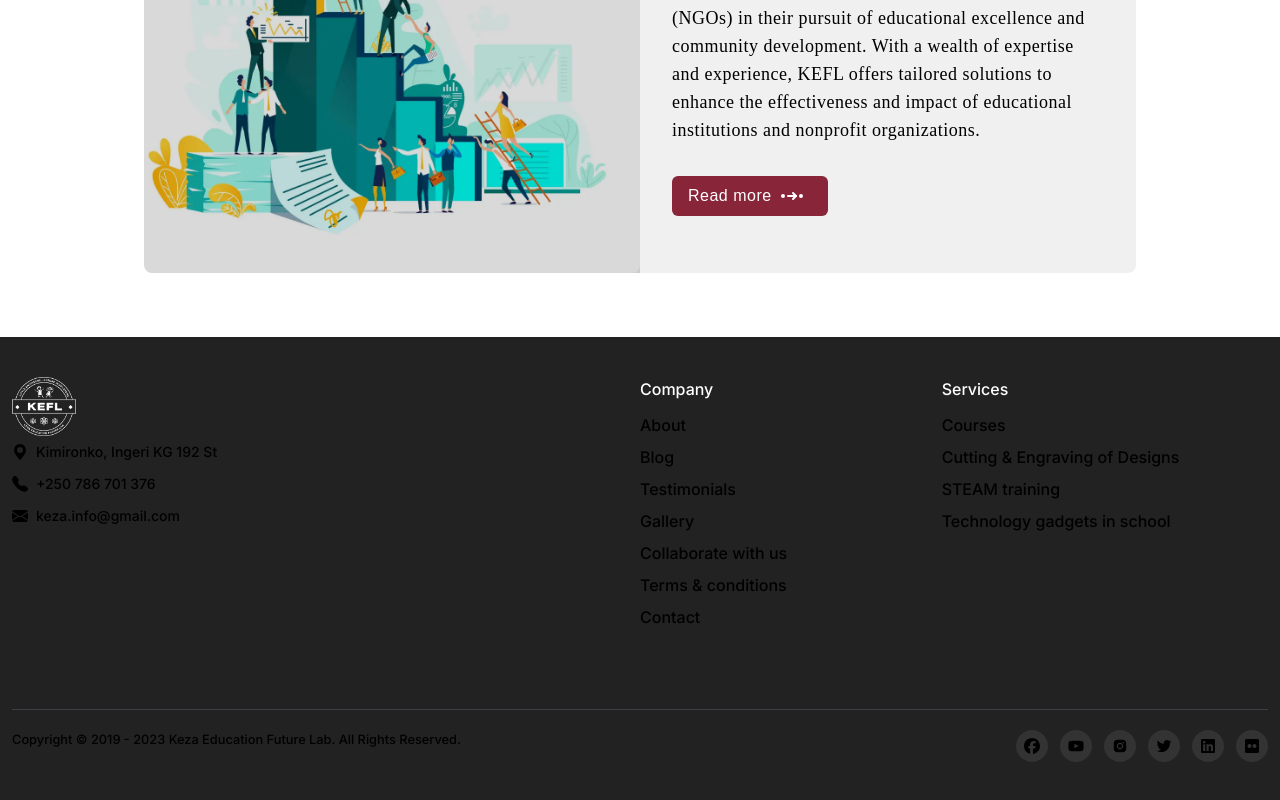
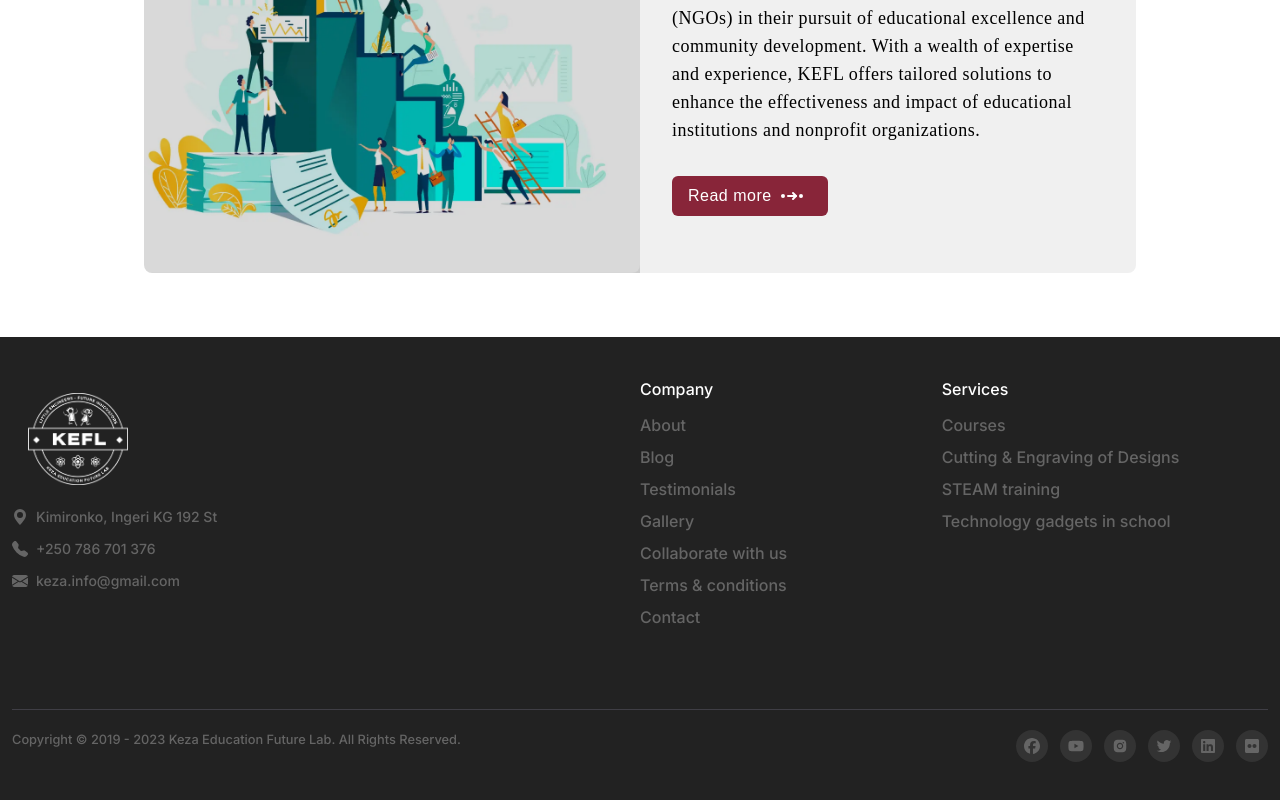
Before and after one commit to Richard7359/keza, a Next.js app: page /home in a window 1280 px wide. Shown: the part 4505-5305 px from the top of the page. Built offline with nearby package versions, Linux system fonts and the light colour scheme.

Commit message:
feature : footer done

```diff
--- a/app/components/home/sections/Footer.tsx
+++ b/app/components/home/sections/Footer.tsx
@@ -7,17 +7,18 @@ import { AiFillInstagram } from "react-icons/ai";
 import { IoLogoTwitter } from "react-icons/io";
 import { FaLinkedin } from "react-icons/fa6";
 import { FaFlickr } from "react-icons/fa";
+import Link from "next/link";
 
 const Footer = () => {
   return (
-    <footer className="py-10 px-3 m-0 bg-darkGrey">
+    <footer className="py-10 px-3 m-0 bg-darkGrey text-footer">
       <div className="container mx-auto grid md:grid-cols-2">
         <div className="w-fit">
           <div>
             <Image
               src={Keza_logo}
               alt="KEFL Logo image"
-              className="w-20 md:w-16 object-cover"
+              className="w-[100px] md:w-[100px] object-cover m-4"
             />
           </div>
           <ul className="text-sm leading-8">
@@ -117,7 +118,7 @@ const Footer = () => {
 
           <div className="mt-8 md:mt-0">
             <p className="mb-3 text-white">Services</p>
-            <div className="flex flex-col text-base gap-2">
+            <div className="flex flex-col text-base gap-2 ">
               <a href="/course/all-courses.html" className="hover:text-white">
                 Courses
               </a>
@@ -147,27 +148,39 @@ const Footer = () => {
 
         <div className="flex gap-3 mb-5">
           <div className="bg-[#333] p-2 w-8 h-8 rounded-full flex justify-center items-center hover:bg-[#555] hover:text-white cursor-pointer">
+            <Link href="https://www.facebook.com/profile.php?id=100076079992000&mibextid=ZbWKwL" target="_blank" rel="noopener noreferrer">
               <FaFacebook />
+            </Link>{" "}
           </div>
 
           <div className="bg-[#333] p-2 w-8 h-8 rounded-full flex justify-center items-center hover:bg-[#555] hover:text-white cursor-pointer">
+            <Link href="https://www.youtube.com/channel/UCVMjhqFl3WtHF20a9RjvMLQ" target="_blank" rel="noopener noreferrer">
               <FaYoutube />
+            </Link>{" "}
           </div>
 
           <div className="bg-[#333] p-2 w-8 h-8 rounded-full flex justify-center items-center hover:bg-[#555] hover:text-white cursor-pointer">
+            <Link href="https://www.instagram.com/kezaeducationfuturelab/" target="_blank" rel="noopener noreferrer">
               <AiFillInstagram />
+            </Link>{" "}
           </div>
 
           <div className="bg-[#333] p-2 w-8 h-8 rounded-full flex justify-center items-center hover:bg-[#555] hover:text-white cursor-pointer">
+            <Link href="https://twitter.com/kefl_rw" target="_blank" rel="noopener noreferrer">
               <IoLogoTwitter />
+            </Link>{" "}
           </div>
 
           <div className="bg-[#333] p-2 w-8 h-8 rounded-full flex justify-center items-center hover:bg-[#555] hover:text-white cursor-pointer">
+            <Link href="https://www.linkedin.com/company/keza-education-future-lab/" target="_blank" rel="noopener noreferrer">
               <FaLinkedin />
+            </Link>{" "}
           </div>
 
           <div className="bg-[#333] p-2 w-8 h-8 rounded-full flex justify-center items-center hover:bg-[#555] hover:text-white cursor-pointer">
+            <Link href="https://flickr.com/people/197823833@N07/" target="_blank" rel="noopener noreferrer">
               <FaFlickr />
+            </Link>{" "}
           </div>
         </div>
       </div>
--- a/tailwind.config.ts
+++ b/tailwind.config.ts
@@ -56,6 +56,7 @@ const config: Config = {
         white: "#ffffff",
         paragraph: "#4b587c",
         badge: "#e6eeff",
+        footer: "#656565"
       },
     },
   },
```
Lines whose indentation alone changed are shown as unchanged.
